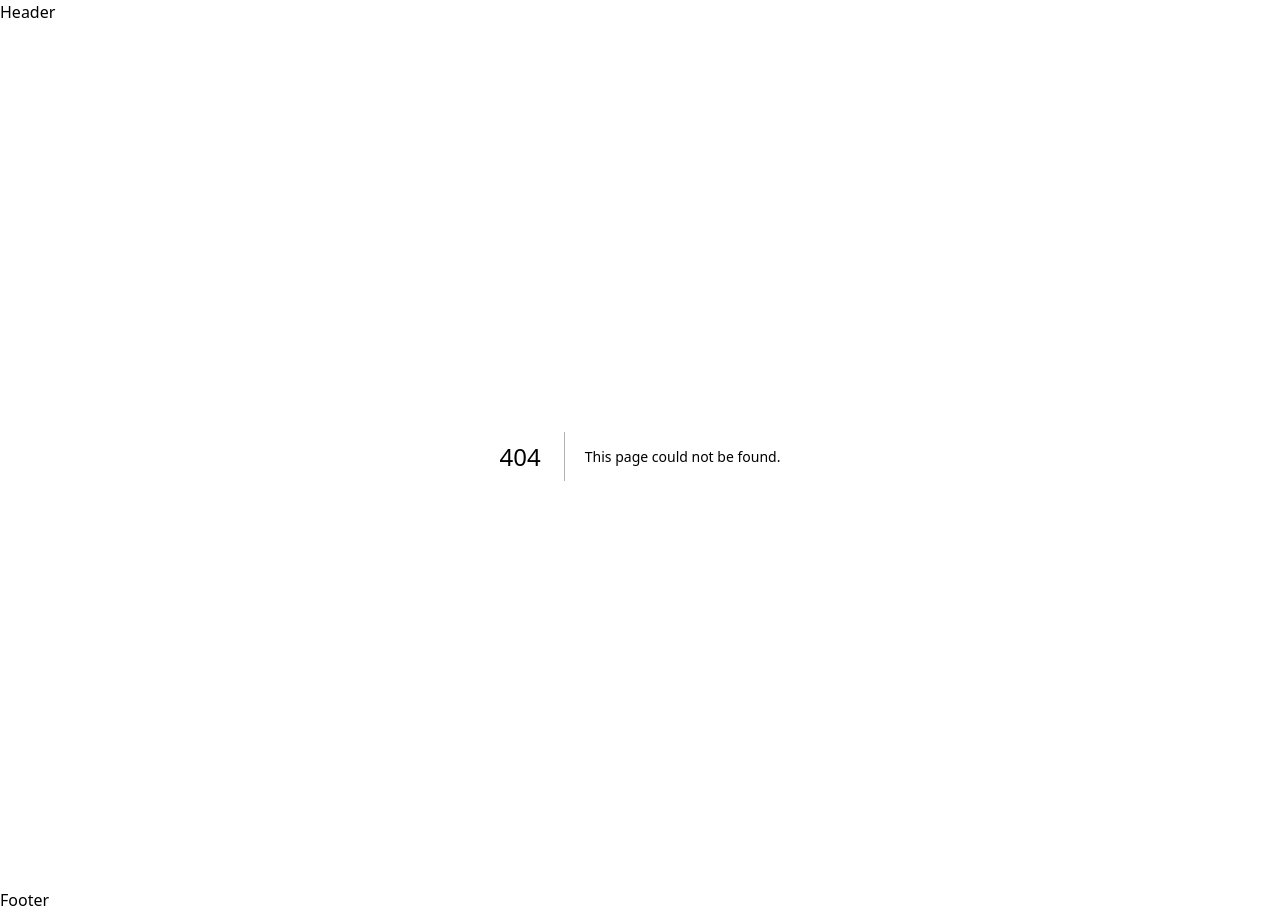
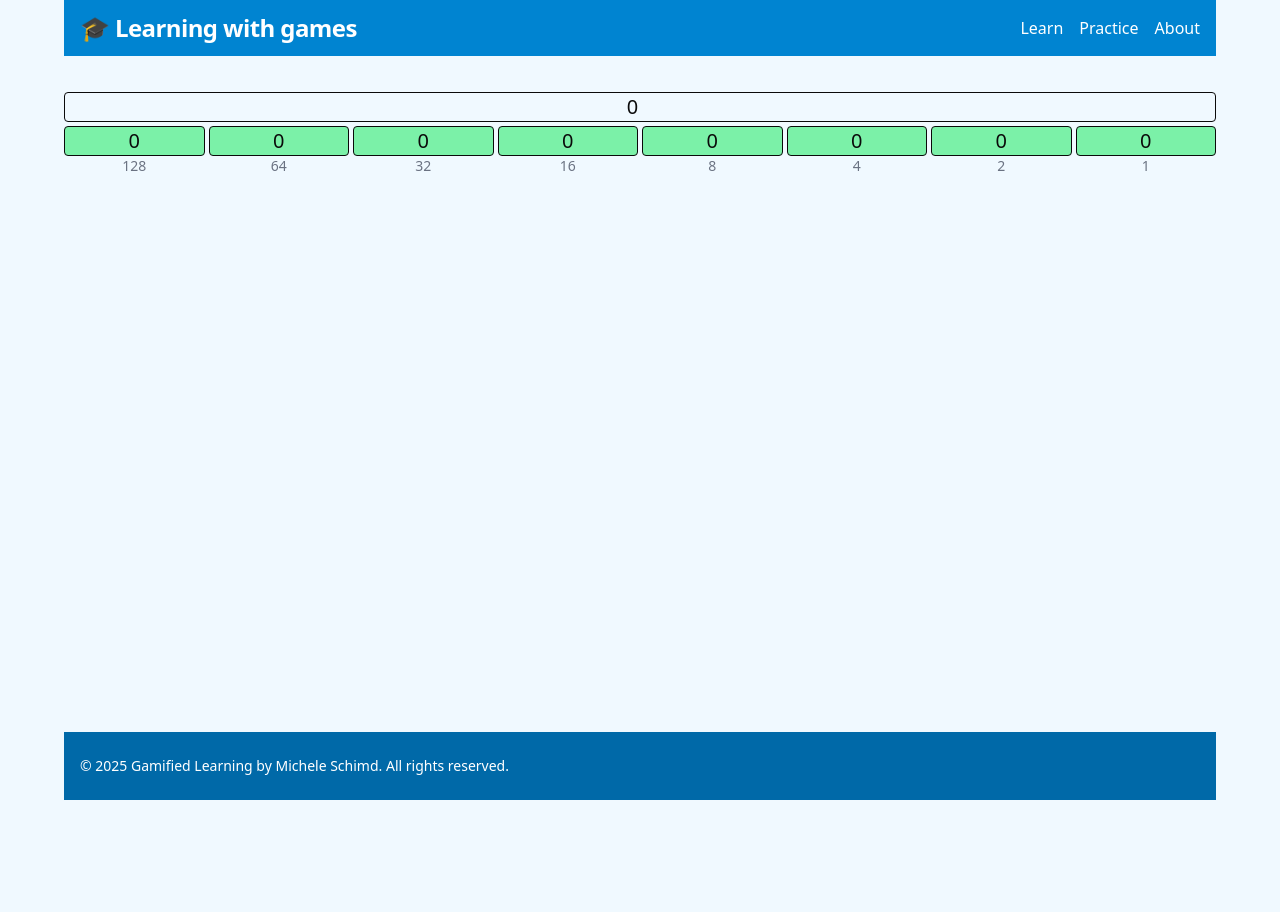
Before and after one commit to ProfSchimd/gamified-learning, a Next.js app in the folder gamified-learning/: page /util/binary-converter in a window 1280 px wide. Before the commit this address had no page. After the commit the page ends 800 px from the top, so only its background shows below. Built offline with nearby package versions, Linux system fonts and the light colour scheme.

Commit message:
Added header/footer and binary converter util.

```diff
--- /dev/null
+++ b/gamified-learning/src/app/footer.jsx
@@ -0,0 +1,9 @@
+export default function Footer() {
+  return (
+    <footer className="bg-sky-700 dark:bg-sky-900 text-white text-sm">
+      <div className="container mx-auto px-4 py-6 flex flex-col md:flex-row justify-between items-center">
+        <p className="mb-2 md:mb-0">© {new Date().getFullYear()} Gamified Learning by Michele Schimd. All rights reserved.</p>
+      </div>
+    </footer>
+  );
+}
--- /dev/null
+++ b/gamified-learning/src/app/header.jsx
@@ -0,0 +1,50 @@
+'use client';
+import Link from 'next/link';
+import { useState } from 'react';
+
+const menu = [
+    { link: "/learn", text: "Learn" },
+    { link: "/practice", text: "Practice" },
+    { link: "/about", text: "About" },
+];
+
+export default function Header() {
+    const [menuOpen, setMenuOpen] = useState(false);
+
+    return (
+        <header className="bg-sky-600 dark:bg-sky-800 text-white">
+            <div className="container  mx-auto flex items-center justify-between px-4 py-3">
+                <Link href="/" className="text-2xl font-bold tracking-tight">
+                    🎓 Learning with games
+                </Link>
+
+                <div className={`hidden md:flex gap-4`}>
+                    {[...menu].map((item, i) => (
+                        <Link key={i} href={item.link} className="block mt-2 md:mt-0 hover:text-sky-100">
+                            {item.text}
+                        </Link>
+                    ))}
+                </div>
+
+                <button
+                    className="md:hidden focus:outline-none text-white"
+                    onClick={() => setMenuOpen(!menuOpen)}
+                >
+                    <svg className="fill-current"
+                        xmlns="http://www.w3.org/2000/svg" width="20" height="20" viewBox="0 0 20 20">
+                        <title>menu</title>
+                        <path d="M0 3h20v2H0V3zm0 6h20v2H0V9zm0 6h20v2H0v-2z"></path>
+                    </svg>
+                </button>
+
+            </div>
+            <div className={`${menuOpen ? "flex-col" : "hidden"} md:hidden text-center`}>
+                {[...menu].map((item, i) => (
+                    <Link key={i} href={item.link} className="block mt-2 md:mt-0 hover:text-sky-100">
+                        {item.text}
+                    </Link>
+                ))}
+            </div>
+        </header>
+    );
+}
--- a/gamified-learning/src/app/layout.js
+++ b/gamified-learning/src/app/layout.js
@@ -1,4 +1,6 @@
+import Footer from "./footer";
 import "./globals.css";
+import Header from "./header";
 
 export const metadata = {
   title: "Gamified Learning by ProfSchimd",
@@ -10,7 +12,7 @@ export default function RootLayout({ children }) {
     <html lang="it">
 
       <body className="bg-sky-50 dark:bg-sky-950 text-neutral-950 dark:text-neutral-50">
-        <div className="flex flex-col min-h-screen">
+        <div className="flex flex-col max-w-6xl mx-auto min-h-screen">
           <Header />
           <Main>{children}</Main>
           <Footer />
@@ -20,24 +22,12 @@ export default function RootLayout({ children }) {
   );
 }
 
-function Header({ children }) {
-  return (
-    <div>Header</div>
-  );
-}
-
 function Main({ children }) {
   return (
     <main className="flex-grow">
-      <div className="container mx-auto px-4 py-8">
+      <div className="container mx-auto py-8">
         {children}
       </div>
     </main>
   );
 }
-
-function Footer({ children }) {
-  return (
-    <div>Footer</div>
-  );
-}
--- a/gamified-learning/src/app/page.js
+++ b/gamified-learning/src/app/page.js
@@ -1,19 +1,12 @@
-
-import { Clock, Timer } from "@/components/clock";
-
 export default function Home() {
   return (
     <div>
       <div className="py-2">
         <h1 className="text-4xl  py-1">Gamified Learning</h1>
-        <h2 className="text-2xl font-thin font-mono">@ProfSchimd</h2>
+        <h2 className="text-2xl font-thin">@ProfSchimd</h2>
       </div>
       <main>
         Studia, gioca impara.
-        <div>
-          <Clock></Clock>
-          <Timer></Timer>
-        </div>
       </main>
     </div>
   );
--- /dev/null
+++ b/gamified-learning/src/app/util/binary-converter/page.jsx
@@ -0,0 +1,15 @@
+"use client";
+import { BinaryConverter } from "@/components/binary";
+
+export default function BinaryConverterUtil() {
+    const N = 1;
+    return (
+            <div className="flex flex-1 w-full">
+                {[...Array(N)].map((_, i) => (
+                    <div key={i} className="flex-1 min-w-0">
+                        <BinaryConverter digits={8} dynClass={(v, i) => ( v === 1 ? "bg-red-300" : "bg-green-300")}/>
+                    </div>
+                ))}
+            </div>
+    );
+}
--- a/gamified-learning/src/components/binary.jsx
+++ b/gamified-learning/src/components/binary.jsx
@@ -1,69 +1,7 @@
-// 'use client';
-// import { useState } from "react";
-
-
-// export function BinaryNumber({ digits, showCaption=true, onValueChange }) {
-//     const [bits, setBits] = useState(Array(digits));
-
-//     const bitChange = (index, value) => {
-//         if (value === "") {
-//             const newBits = [...bits];
-//             newBits[index] = undefined;
-//             setBits(newBits);
-//             onValueChange(undefined);
-//             return;
-//         }
-//         value = Number(value);
-
-//         if (value === 0 || value === 1) {
-//             const newBits = [...bits];
-//             newBits[index] = value;
-//             setBits(newBits);
-//             onValueChange(bitsToInt(newBits));
-//         }
-//     };
-
-//     return (
-//         <div className="py-4 flex items-end justify-center gap-4">
-//             {[...Array(digits)].map((_, i) => (
-//                 <div key={i} className="flex flex-col items-center">
-//                     <BinaryInput
-//                         index={i}
-//                         value={bits[i]}
-//                         onBitChanged={bitChange}
-//                         className="w-[2.2em] text-xl border p-2 rounded-full text-center outline-none"
-//                     />
-//                     {showCaption ? <span className="text-sm mt-1 text-inherit">{2**(digits-i-1)}</span> : ""}
-//                 </div>
-//             ))}
-//         </div>
-//     );
-// }
-
-// export function BinaryInput({ value, index, onBitChanged, className }) {
-//     const handleChange = (e) => {
-//         const input = e.target.value;
-//         if (/^[01]?$/.test(input)) {
-//             onBitChanged(index, input)
-//         }
-//     };
-
-//     return (
-
-//         <input
-//             type="text"
-//             value={value ?? ""}
-//             onChange={handleChange}
-//             className={`flex-1 text-inherit ${className}`}
-//         />
-
-//     );
-// }
-
-'use client';
+"use client";
 import { useRef, useState } from "react";
 
-export function BinaryNumber({ digits, showCaption = true, onValueChange }) {
+export function BinaryNumber({ digits, showCaption = true, showValue = false, onValueChange, dynClass }) {
   const [bits, setBits] = useState(Array(digits));
   const inputRefs = useRef([]);
 
@@ -100,7 +38,7 @@ export function BinaryNumber({ digits, showCaption = true, onValueChange }) {
             value={bits[i]}
             onBitChanged={bitChange}
             inputRef={(el) => (inputRefs.current[i] = el)}
-            className="w-[2.2em] text-xl border p-2 rounded-full text-center outline-none"
+            className={`w-[2.2em] text-xl border p-2 rounded-full text-center outline-none ${dynClass ? dynClass(i) : ""}`}
           />
           {showCaption && (
             <span className="text-sm mt-1 text-inherit">
@@ -128,20 +66,86 @@ export function BinaryInput({ value, index, onBitChanged, className, inputRef })
       value={value ?? ""}
       onChange={handleChange}
       ref={inputRef}
-      className={`flex-1 text-inherit ${className}`}
+      className={`flex-1 text-inherit gap-1 ${className}`}
     />
   );
 }
 
 
 function bitsToInt(bits) {
-    if (!Array.isArray(bits)) return undefined;
+  if (!Array.isArray(bits)) return undefined;
 
-    for (let bit of bits) {
-        if (bit !== 0 && bit !== 1) {
-            return undefined;
-        }
+  for (let bit of bits) {
+    if (bit !== 0 && bit !== 1) {
+      return undefined;
+    }
+  }
+  return bits.reduce((acc, bit) => (acc << 1) | bit, 0);
+}
+
+function intToBits(number, digits) {
+  if (typeof number !== 'number' || typeof digits !== 'number') return undefined;
+  if (number < 0 || number >= 2 ** digits) return undefined;
+
+  const bits = Array(digits).fill(0);
+  for (let i = digits - 1; i >= 0; i--) {
+    bits[i] = number % 2;
+    number = Math.floor(number / 2);
+  }
+  return bits;
+}
+
+
+export function BinaryConverter({ digits, dynClass }) {
+  const [bits, setBits] = useState(Array(digits).fill(0));
+
+  const decimalChange = (value) => {
+    const newVal = intToBits(Number(value), digits);
+    if (newVal !== undefined) {
+      setBits(newVal);
+    }
+  }
+
+  const bitChange = (index, value) => {
+    if (value === "") {
+      const newBits = [...bits];
+      newBits[index] = undefined;
+      setBits(newBits);
+      return;
     }
 
-    return bits.reduce((acc, bit) => (acc << 1) | bit, 0);
+    value = Number(value);
+    if (value === 0 || value === 1) {
+      const newBits = [...bits];
+      newBits[index] = value;
+      setBits(newBits);
+    }
+  };
+
+  return (
+    <div className="flex-col w-full">
+      <div className="text-xl">
+        <input
+          className="my-1 px-1 rounded w-full border text-center"
+          type="number"
+          min={0}
+          max={2 ** digits - 1}
+          value={bitsToInt(bits)} onChange={(e) => { decimalChange(e.target.value) }}
+        />
+      </div>
+      <div className="flex w-full gap-1">
+        {[...Array(digits)].map((_, i) => (
+          <div key={i} className="min-w-0 flex flex-col bg">
+            <BinaryInput
+              index={i}
+              value={bits[i]}
+              onBitChanged={bitChange}
+              className={`border rounded px-1 text-xl text-center ${dynClass ? dynClass(bits[i], i) : ""}`}
+            />
+            <p className="text-gray-500 text-sm text-center">{2 ** (digits - i - 1)}</p>
+          </div>
+        ))}
+      </div>
+    </div>
+  );
 }
```
